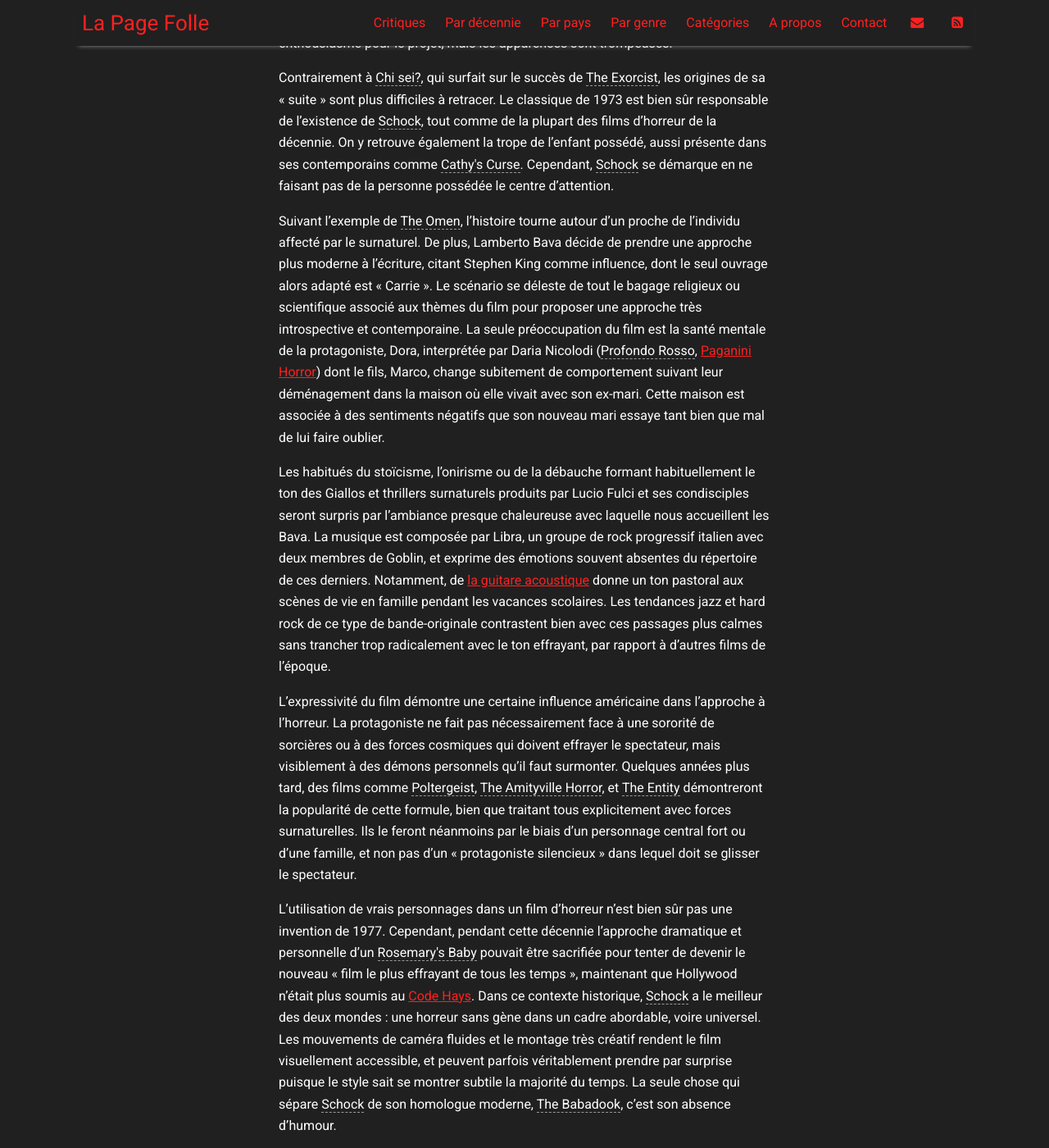
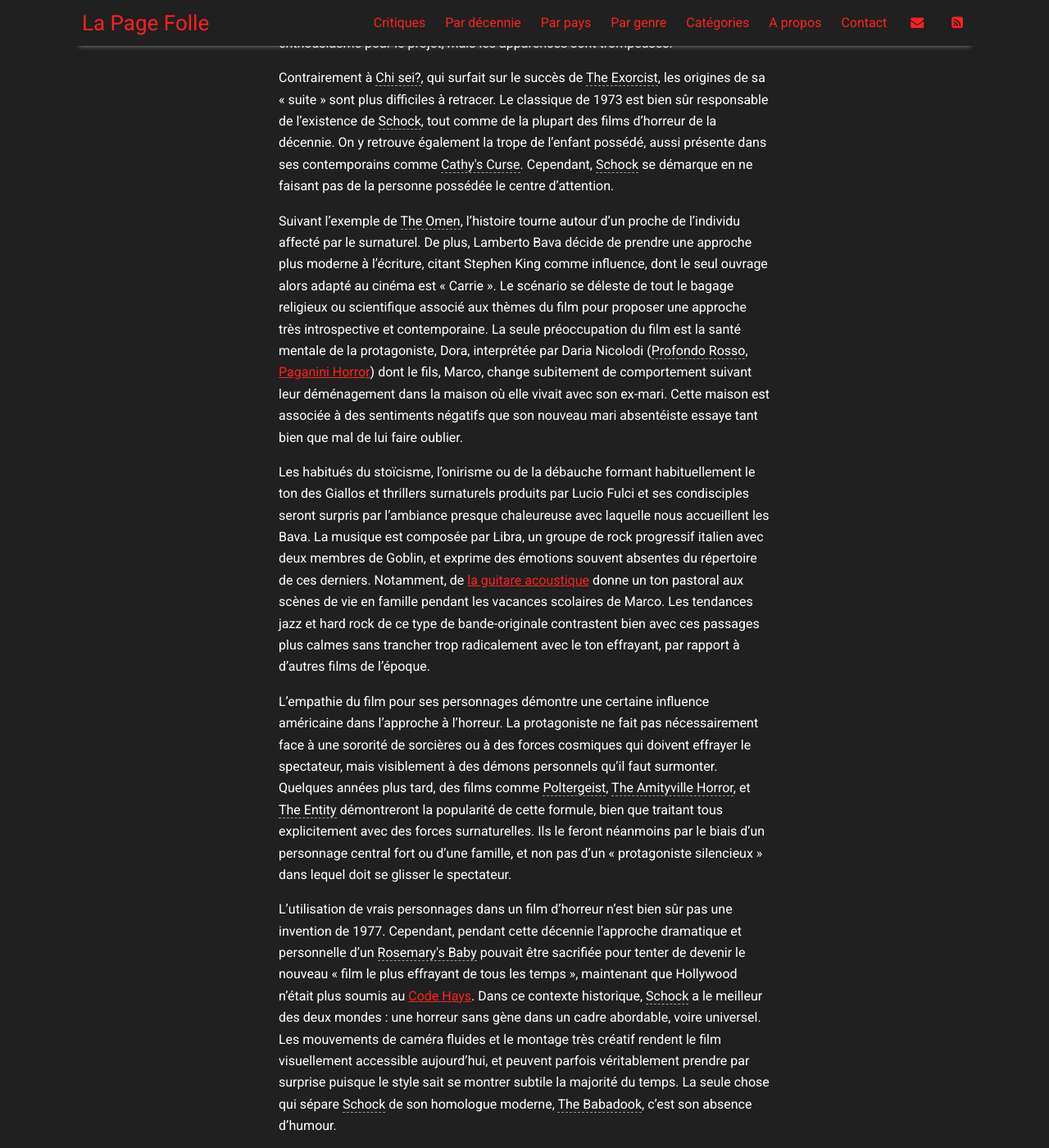
Before and after one commit to la-page-folle/la-page-folle.github.io, a Jekyll site: the page built from _posts/critiques/2022-09-13-schock-1977.md, in a window 1280 px wide and 1400 px high, scrolled down 1393 px. Shown: the whole window at 82% size. Built offline with Jekyll 4.4.1, drawn with Linux system fonts in a browser that asks for light colours; nearby versions of some CDN libraries; some web fonts are replaced; some of the changed lines change nothing that is shown; some of the changed text lies outside the part shown.

Commit message:
correction schock

```diff
--- a/_posts/critiques/2022-09-13-schock-1977.md
+++ b/_posts/critiques/2022-09-13-schock-1977.md
@@ -24,21 +24,23 @@
 
 Contrairement à {%include movie name='Chi sei?|0'%}, qui surfait sur le succès de {%include movie name='The Exorcist|1973'%}, les origines de sa “suite” sont plus difficiles à retracer. Le classique de 1973 est bien sûr responsable de l'existence de {%include movie name='Schock|0'%}, tout comme de la plupart des films d'horreur de la décennie. On y retrouve également la trope de l'enfant possédé, aussi présente dans ses contemporains comme {%include movie name='Cathy\'s Curse|1977'%}. Cependant, {%include movie name='Schock|0'%} se démarque en ne faisant pas de la personne possédée le centre d'attention.
 
-Suivant l'exemple de {%include movie name='The Omen|1976'%}, l'histoire tourne autour d'un proche de l'individu affecté par le surnaturel. De plus, Lamberto Bava décide de prendre une approche plus moderne à l'écriture, citant Stephen King comme influence, dont le seul ouvrage alors adapté est “Carrie”. Le scénario se déleste de tout le bagage religieux ou scientifique associé aux thèmes du film pour proposer une approche très introspective et contemporaine. La seule préoccupation du film est la santé mentale de la protagoniste, Dora, interprétée par Daria Nicolodi ({%include movie name='Profondo Rosso|1975'%}, {%include movie name='Paganini Horror|1988'%}) dont le fils, Marco, change subitement de comportement suivant leur déménagement dans la maison où elle vivait avec son ex-mari. Cette maison est associée à des sentiments négatifs que son nouveau mari essaye tant bien que mal de lui faire oublier.
+Suivant l'exemple de {%include movie name='The Omen|1976'%}, l'histoire tourne autour d'un proche de l'individu affecté par le surnaturel. De plus, Lamberto Bava décide de prendre une approche plus moderne à l'écriture, citant Stephen King comme influence, dont le seul ouvrage alors adapté au cinéma est “Carrie”. Le scénario se déleste de tout le bagage religieux ou scientifique associé aux thèmes du film pour proposer une approche très introspective et contemporaine. La seule préoccupation du film est la santé mentale de la protagoniste, Dora, interprétée par Daria Nicolodi ({%include movie name='Profondo Rosso|1975'%}, {%include movie name='Paganini Horror|1988'%}) dont le fils, Marco, change subitement de comportement suivant leur déménagement dans la maison où elle vivait avec son ex-mari. Cette maison est associée à des sentiments négatifs que son nouveau mari absentéiste essaye tant bien que mal de lui faire oublier.
 
-Les habitués du stoïcisme, l'onirisme ou de la débauche formant habituellement le ton des Giallos et thrillers surnaturels produits par Lucio Fulci et ses condisciples seront surpris par l'ambiance presque chaleureuse avec laquelle nous accueillent les Bava. La musique est composée par Libra, un groupe de rock progressif italien avec deux membres de Goblin, et exprime des émotions souvent absentes du répertoire de ces derniers. Notamment, de [la guitare acoustique](https://www.youtube.com/watch?v=dF4q0naE37A) donne un ton pastoral aux scènes de vie en famille pendant les vacances scolaires. Les tendances jazz et hard rock de ce type de bande-originale contrastent bien avec ces passages plus calmes sans trancher trop radicalement avec le ton effrayant, par rapport à d'autres films de l'époque.
+Les habitués du stoïcisme, l'onirisme ou de la débauche formant habituellement le ton des Giallos et thrillers surnaturels produits par Lucio Fulci et ses condisciples seront surpris par l'ambiance presque chaleureuse avec laquelle nous accueillent les Bava. La musique est composée par Libra, un groupe de rock progressif italien avec deux membres de Goblin, et exprime des émotions souvent absentes du répertoire de ces derniers. Notamment, de [la guitare acoustique](https://www.youtube.com/watch?v=dF4q0naE37A) donne un ton pastoral aux scènes de vie en famille pendant les vacances scolaires de Marco. Les tendances jazz et hard rock de ce type de bande-originale contrastent bien avec ces passages plus calmes sans trancher trop radicalement avec le ton effrayant, par rapport à d'autres films de l'époque.
 
-L'expressivité du film démontre une certaine influence américaine dans l'approche à l'horreur. La protagoniste ne fait pas nécessairement face à une sororité de sorcières ou à des forces cosmiques qui doivent effrayer le spectateur, mais visiblement à des démons personnels qu'il faut surmonter. Quelques années plus tard, des films comme {%include movie name='Poltergeist|1982'%}, {%include movie name='The Amityville Horror|1979'%}, et {%include movie name='The Entity|1982'%} démontreront la popularité de cette formule, bien que traitant tous explicitement avec forces surnaturelles. Ils le feront néanmoins par le biais d'un personnage central fort ou d'une famille, et non pas d'un “protagoniste silencieux” dans lequel doit se glisser le spectateur.
+L'empathie du film pour ses personnages démontre une certaine influence américaine dans l'approche à l'horreur. La protagoniste ne fait pas nécessairement face à une sororité de sorcières ou à des forces cosmiques qui doivent effrayer le spectateur, mais visiblement à des démons personnels qu'il faut surmonter. Quelques années plus tard, des films comme {%include movie name='Poltergeist|1982'%}, {%include movie name='The Amityville Horror|1979'%}, et {%include movie name='The Entity|1982'%} démontreront la popularité de cette formule, bien que traitant tous explicitement avec des forces surnaturelles. Ils le feront néanmoins par le biais d'un personnage central fort ou d'une famille, et non pas d'un “protagoniste silencieux” dans lequel doit se glisser le spectateur.
 
-L'utilisation de vrais personnages dans un film d'horreur n'est bien sûr pas une invention de 1977. Cependant, pendant cette décennie l'approche dramatique et personnelle d'un {%include movie name='Rosemary\'s Baby|1968'%} pouvait être sacrifiée pour tenter de devenir le nouveau “film le plus effrayant de tous les temps”, maintenant que Hollywood n'était plus soumis au [Code Hays](https://fr.wikipedia.org/wiki/Code_Hays). Dans ce contexte historique, {%include movie name='Schock|0'%} a le meilleur des deux mondes : une horreur sans gène dans un cadre abordable, voire universel. Les mouvements de caméra fluides et le montage très créatif rendent le film visuellement accessible, et peuvent parfois véritablement prendre par surprise puisque le style sait se montrer subtile la majorité du temps. La seule chose qui sépare {%include movie name='Schock|0'%} de son homologue moderne, {%include movie name='The Babadook|2014'%}, c'est son absence d'humour.
+L'utilisation de vrais personnages dans un film d'horreur n'est bien sûr pas une invention de 1977. Cependant, pendant cette décennie l'approche dramatique et personnelle d'un {%include movie name='Rosemary\'s Baby|1968'%} pouvait être sacrifiée pour tenter de devenir le nouveau “film le plus effrayant de tous les temps”, maintenant que Hollywood n'était plus soumis au [Code Hays](https://fr.wikipedia.org/wiki/Code_Hays). Dans ce contexte historique, {%include movie name='Schock|0'%} a le meilleur des deux mondes : une horreur sans gène dans un cadre abordable, voire universel. Les mouvements de caméra fluides et le montage très créatif rendent le film visuellement accessible aujourd'hui, et peuvent parfois véritablement prendre par surprise puisque le style sait se montrer subtile la majorité du temps. La seule chose qui sépare {%include movie name='Schock|0'%} de son homologue moderne, {%include movie name='The Babadook|2014'%}, c'est son absence d'humour.
 
 Bon gré mal gré, ce n'est pas pour autant que l'expérience sera sans fous-rires. Les effets spéciaux abusent de notre bonne volonté, au point qu'il serait difficile de distinguer un jouet dans la chambre de Marco d'une menace mortelle pour Dora. Aussi créatives qu'elles soient, certaines des manifestations physiques de la démence de Dora rappellent ce qui sera présenté avec humour dans {%include movie name='Evil Dead II|1987'%} dix ans plus tard. Les virages du scénario ne sont pas non plus pris avec délicatesse. Ce style très théâtral est aussi charmant que la production assez bas budget mais nécessiteront un ajustement de la part du spectateur.
 
-Heureusement, une grande partie du travail est faite par le jeu d'acteur, puisque cette théâtralité aide à vendre les moments les plus difficiles d'un point de vue technique. Dans la version italienne, tous les acteurs donnent des performances adéquates, mais Daria Nicolodi en particulier donne toute son énergie à son rôle. Son angoisse et ses sautes d'humeur ne sont jouées avec subtilité, mais elles complémentent parfaitement le ton et rendent le film très divertissant. Il est rafraîchissant de voir l'actrice dans un rôle aussi expressif et contrasté, surtout lorsqu'il est comparé à ses nombreuses apparitions dans les productions de Dario Argento. Contrairement à ce dernier, {%include movie name='Schock|0'%} montre aussi à quel point Mario Bava a su se montrer flexible face aux changements drastiques du genre auquel il a tant contribué pendant deux décennies. Même avec la participation non créditée de son fils à la réalisation, il reste le contributeur principal au ton et aux visuels du film.
+Heureusement, une grande partie du travail est faite par le jeu d'acteur, puisque cette théâtralité aide à vendre les moments les plus difficiles d'un point de vue technique. Dans la version italienne, tous les acteurs donnent des performances adéquates, mais Daria Nicolodi en particulier donne toute son énergie à son rôle. Son angoisse et ses sautes d'humeur ne sont pas jouées avec finesse, mais elles complémentent parfaitement le ton et rendent le film très divertissant. Il est rafraîchissant de voir l'actrice dans un rôle aussi expressif et contrasté, surtout lorsqu'il est comparé à ses nombreuses apparitions dans les productions de Dario Argento. Contrairement à ce dernier, {%include movie name='Schock|0'%} montre aussi à quel point Mario Bava a su se montrer flexible face aux changements drastiques du genre auquel il a tant contribué pendant deux décennies. Même avec la participation non créditée de son fils à la réalisation, il reste le contributeur principal au ton et aux visuels du film.
 
 ## Spoilers :
 
 [expand]
+
+Une des séquences les plus marquantes visuellement est un long plan sur le visage de Daria Nicolodi alors qu'elle est allongée dans son lit et fait face à la caméra, un cadrage similaire à un plan présent dans {%include movie name='The Babadook|2014'%}. La gravité semble changer continuellement et l'on peut voir ses cheveux se déplacer de manière non naturelle, alors que le complexe d’œdipe du film est davantage exploré. Pour produire cet effet, la caméra est probablement attachée au lit alors que ce dernier est en rotation, l'actrice faisant donc face au plafond et au sol en alternance. La technique était déjà utilisée sur des décors entiers en 1951 dans Royal Wedding, puis dans 2001: A Space Odyssey, mais cela marque probablement un de ces premières utilisations dans un film d'horreur, avant {%include movie name='Poltergeist|1982'%}, {%include movie name='A Nightmare on Elm Street|1984'%} ou {%include movie name='The Fly|1986'%}. Les effets spéciaux fonctionnent beaucoup mieux quand ils reposent sur la maîtrise de la caméra par Mario Bava que sur le maquillage ou les prothèses.
 
 Il est parfois amusant de voir comment le scénario réincorpore des idées passées sans trop les modifier. Plusieurs moments centraux au film semblent avoir été tirées de {%include movie name='La frusta e il corpo|1963'%} en particulier. Le recyclage d'éléments scénaristiques sur 15 ans n'est pas un grand problème et donne une certaine dimension nostalgique à {%include movie name='Schock|0'%}. L'aspect de l'histoire le plus réchauffé est le mur de briques dans la cave. Il est probablement impossible de compter le nombre de films fantastiques italiens utilisant ce cliché, qu'ils s'inspirent ou non d'Edgar Allan Poe.
 
@@ -46,4 +48,4 @@
 
 ## Conclusion :
 
-Il est satisfaisant de voir que la dernière contribution filmique majeure de Mario Bava se soit avérée plus que louable. {%include movie name='Schock|0'%} présente les idiosyncrasies de son genre, mais sait également saisir les bonnes opportunités de se démarquer. Maintenant que le film est disponible en Blu-ray, le sang rose et les cordes à linges seront aussi évidentes que le goût du détail qu'avait Mario Bava pour la cinématographie, et devraient tout autant être chéris.
+Il est satisfaisant de voir que la dernière contribution filmique majeure de Mario Bava se soit avérée plus que louable. {%include movie name='Schock|0'%} a les idiosyncrasies de son genre, mais sait également saisir les bonnes opportunités de se démarquer. Maintenant que le film est disponible en Blu-ray, le sang rose et les cordes à linges seront aussi évidentes que le goût du détail qu'avait Mario Bava pour la cinématographie, et devraient tout autant être chéris.
```
